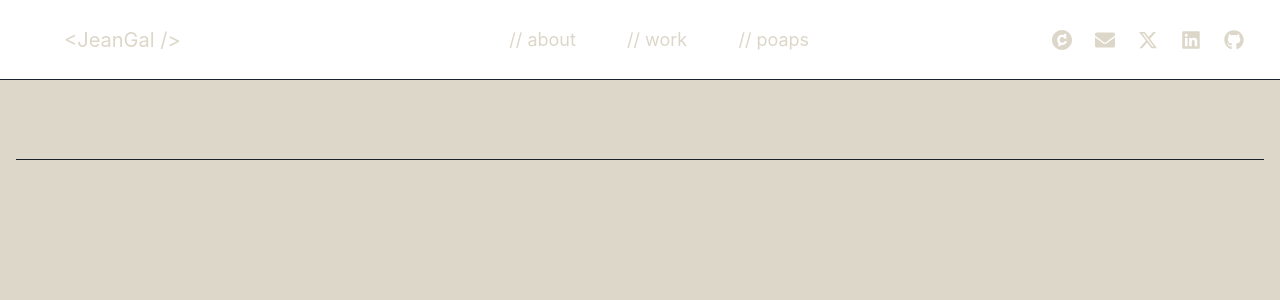
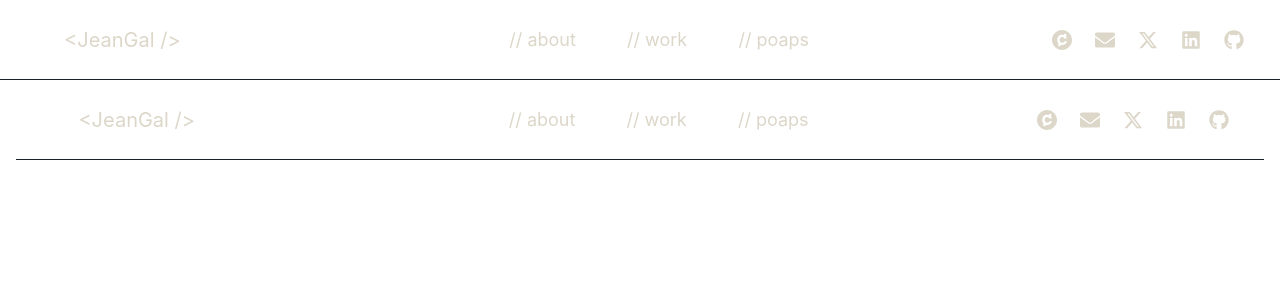
Before and after one commit to Mariussgal/marius_portfolio_website, a Next.js app: page /layout in a window 1280 px wide. Shown: the top 300 px of the page. Built offline with nearby package versions, Linux system fonts and the light colour scheme.

Commit message:
changed the color of the website

```diff
--- a/pages/layout.tsx
+++ b/pages/layout.tsx
@@ -1,7 +1,8 @@
 import React, { ReactNode } from 'react'
+import Head from 'next/head'
 import { Container, Flex, Box } from '@chakra-ui/react'
 import Header from '../components/Header'
-import Head from 'next/head'
+
 
 type Props = {
     children: ReactNode
@@ -16,7 +17,7 @@ const Layout: React.FC<Props> = (props) => {
             </Head>
             <Flex direction="column" minHeight="100vh">
                 <Header />
-                <Container flexGrow={1} backgroundColor='#DCD7C9' maxW="full">
+                <Container flexGrow={1} maxW="full">
                     {props.children}
                 </Container>
             </Flex>
```
